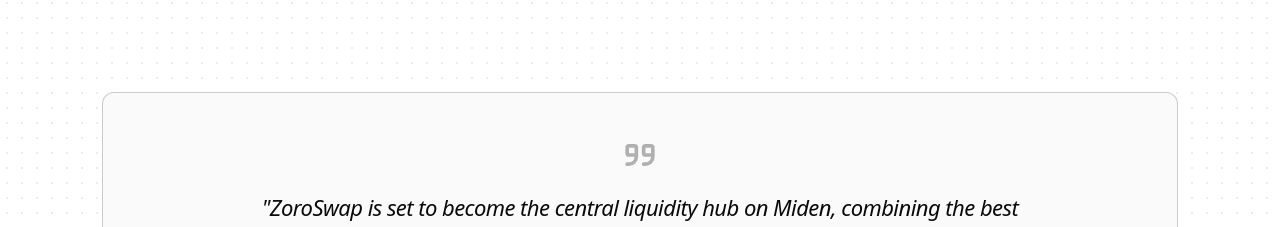
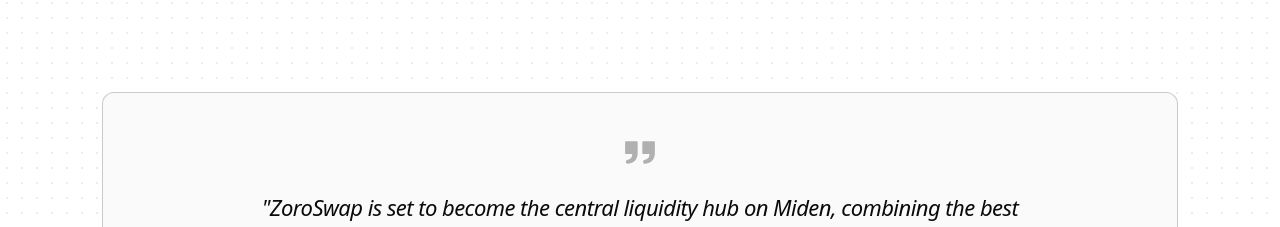
Before and after one commit to zoroswap/landing-page, a React (Vite) app: page / in a window 1280 px wide. Shown: the part 1579-1806 px from the top of the page. Built offline with nearby package versions, Linux system fonts and the light colour scheme.

Commit message:
Adapt quote svg

```diff
--- a/src/components/Quote.tsx
+++ b/src/components/Quote.tsx
@@ -6,21 +6,14 @@
       <Card className='p-10 border-foreground/20 m-0'>
         <figure className='max-w-screen-md mx-auto text-center'>
           <svg
-            className='w-11 h-11 text-heading mb-4 mx-auto opacity-30'
-            aria-hidden='true'
-            xmlns='http://www.w3.org/2000/svg'
-            width='24'
-            height='24'
-            fill='none'
-            viewBox='0 0 24 24'
+              className='w-11 h-11 text-heading mb-4 mx-auto opacity-30'
+              height="24"
+              xmlns="http://www.w3.org/2000/svg"
+              version="1.1"
+              viewBox="-5.0 -10.0 110.0 135.0"
           >
-            <path
-              stroke='currentColor'
-              stroke-linecap='round'
-              stroke-linejoin='round'
-              stroke-width='2'
-              d='M10 11V8a1 1 0 0 0-1-1H6a1 1 0 0 0-1 1v3a1 1 0 0 0 1 1h3a1 1 0 0 0 1-1Zm0 0v2a4 4 0 0 1-4 4H5m14-6V8a1 1 0 0 0-1-1h-3a1 1 0 0 0-1 1v3a1 1 0 0 0 1 1h3a1 1 0 0 0 1-1Zm0 0v2a4 4 0 0 1-4 4h-1'
-            />
+              <path fill='currentColor' d="m42.848 17.477v34.645c0 22.281-16.176 31.801-29.949 32.32-3.5156 0.13281-6.4102-2.8164-6.4102-6.3359 0-3.3594 2.6172-5.5039 5.8828-6.2852 4.207-1.0039 7.7031-2.2773 10.105-5.125 2.2109-2.6211 3.4453-6.5156 3.6602-12.496l-19.902-0.12891c-1.0742-0.007812-1.9414-0.87891-1.9414-1.9531v-34.645c0-1.0781 0.875-1.9531 1.9531-1.9531h34.645c1.0781 0 1.9531 0.875 1.9531 1.9531z" fill-rule="evenodd"/>
+              <path fill='currentColor' d="m95.672 17.477v34.645c0 22.281-16.176 31.801-29.949 32.32-3.5156 0.13281-6.4102-2.8164-6.4102-6.3359 0-3.3594 2.6172-5.5039 5.8828-6.2852 4.207-1.0039 7.7031-2.2773 10.105-5.125 2.2109-2.6211 3.4453-6.5156 3.6602-12.496l-19.902-0.12891c-1.0742-0.007812-1.9414-0.87891-1.9414-1.9531v-34.645c0-1.0781 0.875-1.9531 1.9531-1.9531h34.645c1.0781 0 1.9531 0.875 1.9531 1.9531z" fill-rule="evenodd"/>
           </svg>
           <blockquote>
             <p className='text-xl italic tracking-tight text-heading'>
```
